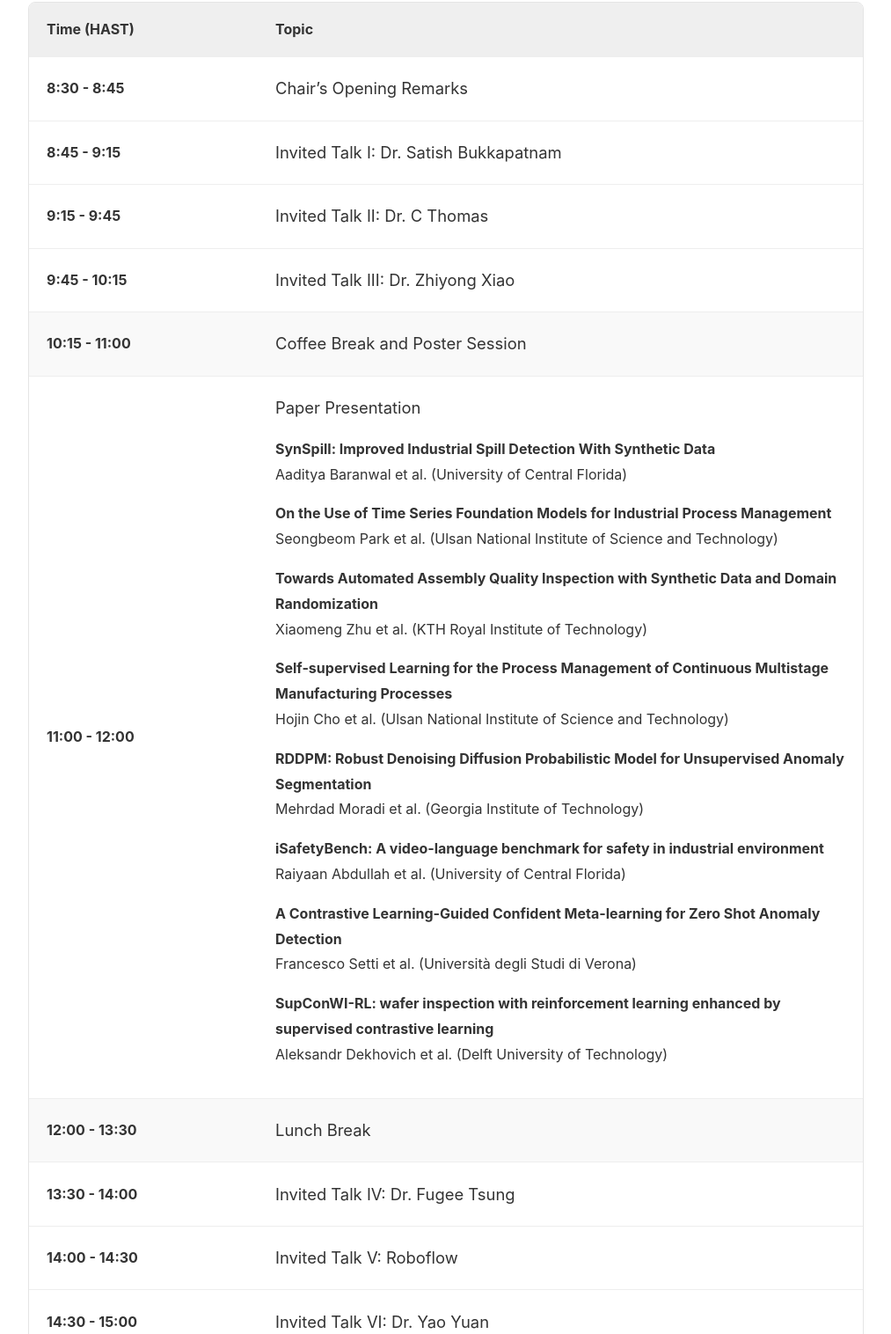
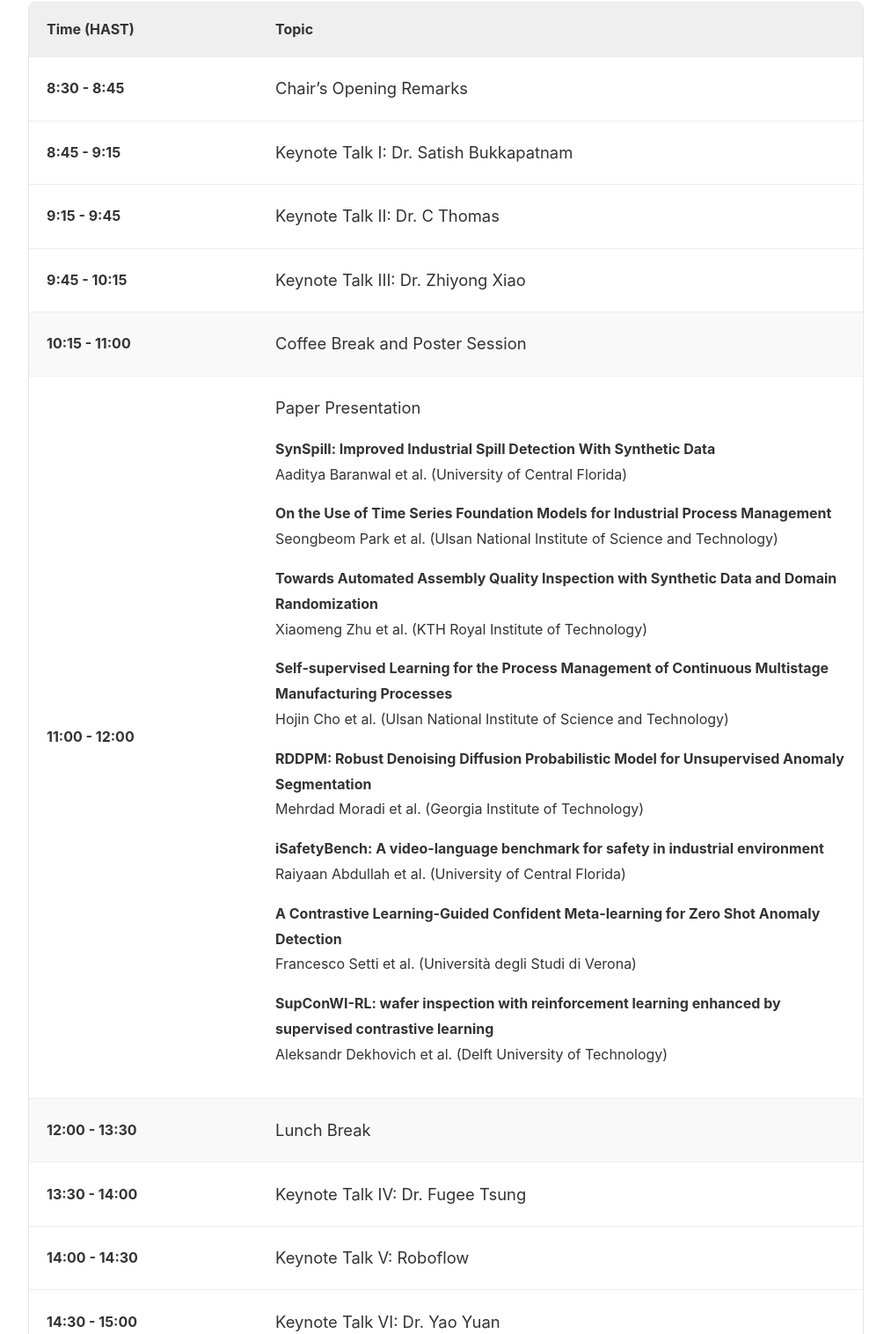
Before and after one commit to vision-workshop/iccv-2025, a plain HTML site: page index.html in a window 1280 px wide. Shown: the part 2233-3749 px from the top of the page at 88% size, without its empty margins (133-1146 px from the left). Drawn offline with Linux system fonts and the light colour scheme.

Commit message:
agenda updated

```diff
--- a/index.html
+++ b/index.html
@@ -172,21 +172,21 @@
         <tr style="border-top:1px solid #eee;">
           <td style="padding: 1.2rem 1.25rem; font-weight:bold;">8:45 - 9:15</td>
           <td style="padding: 1.2rem 1.25rem;">
-            <span style="font-size:1.15rem;">Invited Talk I: Dr. Satish Bukkapatnam</span>
+            <span style="font-size:1.15rem;">Keynote Talk I: Dr. Satish Bukkapatnam</span>
           </td>
         </tr>
 
         <tr style="border-top:1px solid #eee;">
           <td style="padding: 1.2rem 1.25rem; font-weight:bold;">9:15 - 9:45</td>
           <td style="padding: 1.2rem 1.25rem;">
-            <span style="font-size:1.15rem;">Invited Talk II: Dr. C Thomas</span>
+            <span style="font-size:1.15rem;">Keynote Talk II: Dr. C Thomas</span>
           </td>
         </tr>
 
         <tr style="border-top:1px solid #eee;">
           <td style="padding: 1.2rem 1.25rem; font-weight:bold;">9:45 - 10:15</td>
           <td style="padding: 1.2rem 1.25rem;">
-            <span style="font-size:1.15rem;">Invited Talk III: Dr. Zhiyong Xiao</span>
+            <span style="font-size:1.15rem;">Keynote Talk III: Dr. Zhiyong Xiao</span>
           </td>
         </tr>
 
@@ -247,21 +247,21 @@
         <tr style="border-top:1px solid #eee;">
           <td style="padding: 1.2rem 1.25rem; font-weight:bold;">13:30 - 14:00</td>
           <td style="padding: 1.2rem 1.25rem;">
-            <span style="font-size:1.15rem;">Invited Talk IV: Dr. Fugee Tsung</span>
+            <span style="font-size:1.15rem;">Keynote Talk IV: Dr. Fugee Tsung</span>
           </td>
         </tr>
 
         <tr style="border-top:1px solid #eee;">
           <td style="padding: 1.2rem 1.25rem; font-weight:bold;">14:00 - 14:30</td>
           <td style="padding: 1.2rem 1.25rem;">
-            <span style="font-size:1.15rem;">Invited Talk V: Roboflow</span>
+            <span style="font-size:1.15rem;">Keynote Talk V: Roboflow</span>
           </td>
         </tr>
 
         <tr style="border-top:1px solid #eee;">
           <td style="padding: 1.2rem 1.25rem; font-weight:bold;">14:30 - 15:00</td>
           <td style="padding: 1.2rem 1.25rem;">
-            <span style="font-size:1.15rem;">Invited Talk VI: Dr. Yao Yuan</span>
+            <span style="font-size:1.15rem;">Keynote Talk VI: Dr. Yao Yuan</span>
           </td>
         </tr>
 
```
